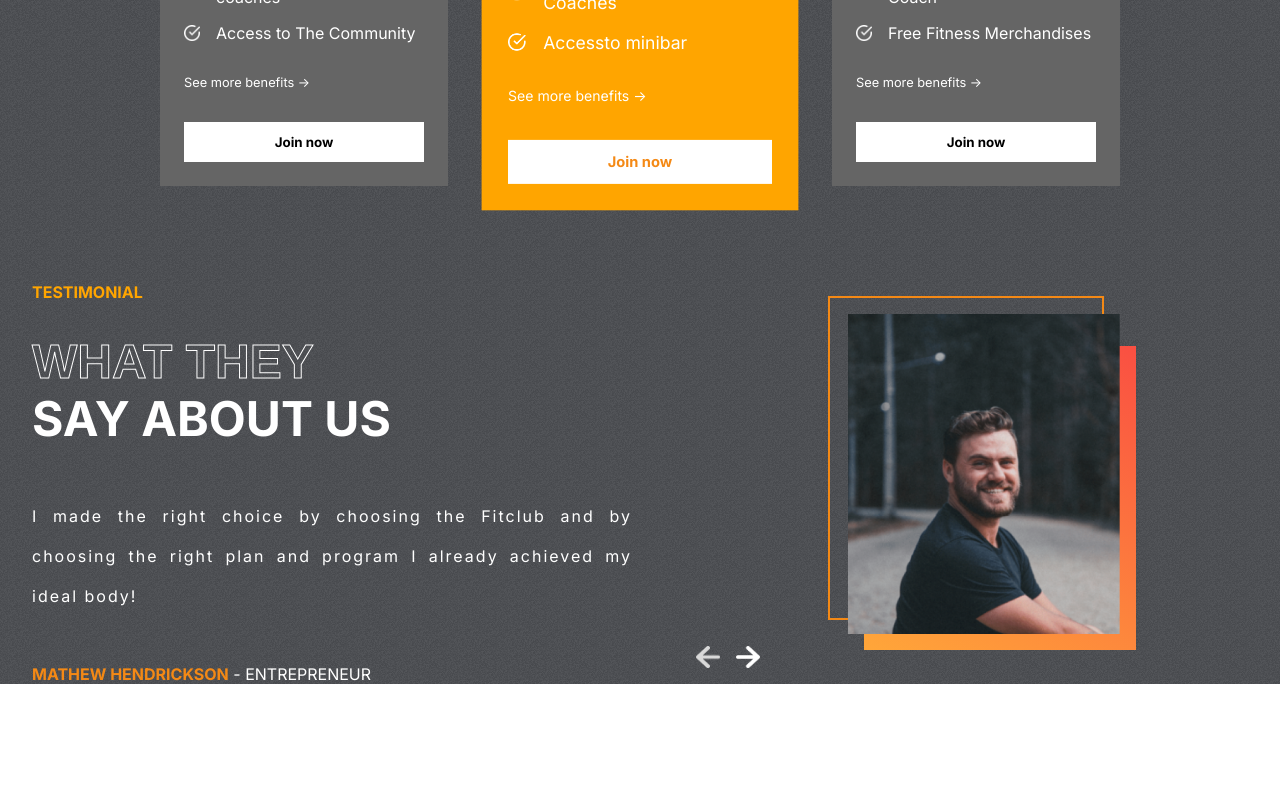
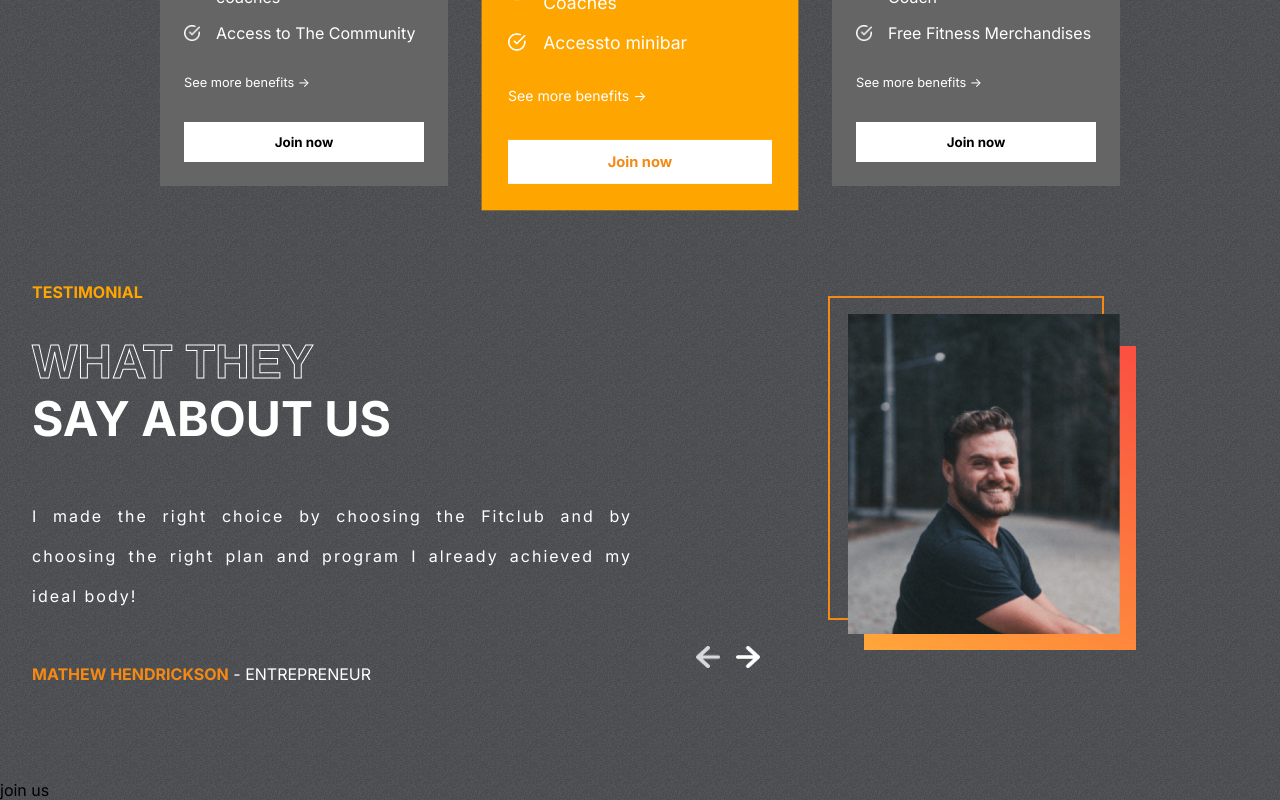
Before and after one commit to addis-ale/gym-app, a React (Create React App) app: page / in a window 1280 px wide. Shown: the part 2305-3105 px from the top of the page. Before the commit the page ends 2989 px from the top, so only its background shows below. Built offline with nearby package versions, Linux system fonts and the light colour scheme.

Commit message:
initial commit

```diff
--- a/src/App.js
+++ b/src/App.js
@@ -5,6 +5,7 @@ import Plan from "./components/Plans/Plan";
 import Testimonial from "./components/Testimonial/Testimonial";
 
 import "./App.css";
+import JoinUs from "./components/JoinUs/JoinUs";
 export default function App() {
   return (
     <div className="App">
@@ -13,6 +14,7 @@ export default function App() {
       <Reason />
       <Plan />
       <Testimonial />
+      <JoinUs />
     </div>
   );
 }
--- /dev/null
+++ b/src/components/JoinUs/JoinUs.jsx
@@ -0,0 +1,4 @@
+import "./JoinUs.css";
+export default function JoinUs() {
+  return <div>join us</div>;
+}
--- a/src/components/Testimonial/Testimonial.jsx
+++ b/src/components/Testimonial/Testimonial.jsx
@@ -12,7 +12,7 @@ export default function Testimonial() {
   }
   function handleReverse() {
     setCurrent((current) => current - 1);
-    if (current === 0) setCurrent(2);
+    if (current === 0) setCurrent(testimonialsData.length - 1);
     // current > 0 &&
   }
   return (
```
Also changed, not shown: src/components/JoinUs/JoinUs.css (added).
